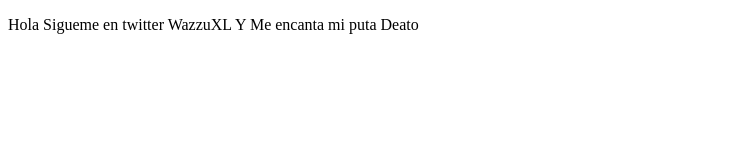
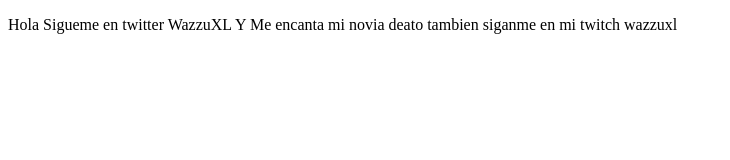
Before and after one commit to spawnxl/proyectoCursoPrework, a plain HTML site: page index.html in a window 1280 px wide. Shown: the whole page, without its empty margins (0-730 px from the left). Drawn offline with Linux system fonts and the light colour scheme.

Commit message:
cambios agregados sitio de twitch

```diff
--- a/index.html
+++ b/index.html
@@ -8,7 +8,7 @@
 </head>
 <body>
     <p>
-        Hola Sigueme en twitter WazzuXL Y Me encanta mi puta Deato
+        Hola Sigueme en twitter WazzuXL Y Me encanta mi novia deato tambien siganme en mi twitch wazzuxl
     </p>
 </body>
 </html>
```
